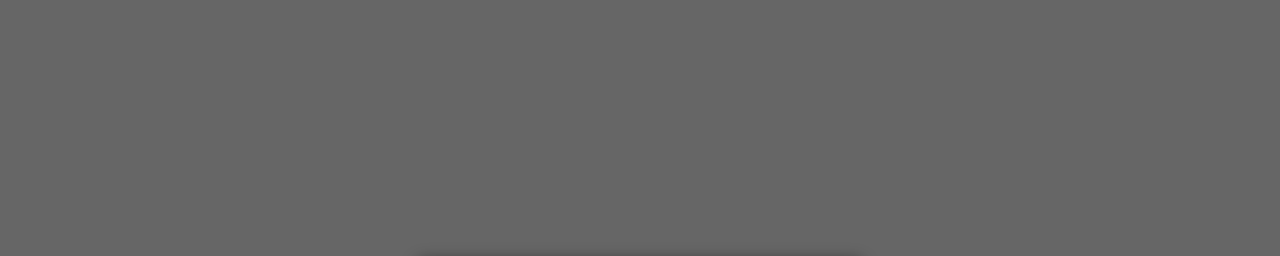
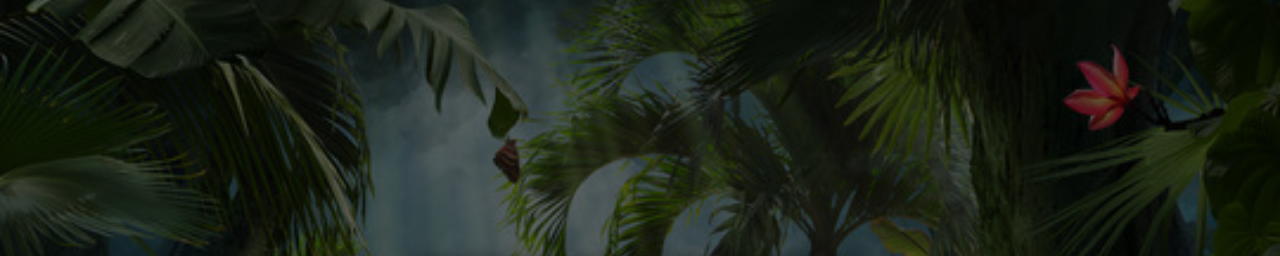
Before and after one commit to ecleesam/bp-seng-team-e, a plain HTML site: page src/index.html in a window 1280 px wide. Shown: the top 256 px of the page. Drawn offline with Linux system fonts and the light colour scheme.

Commit message:
changes to css file

```diff
--- a/src/style.css
+++ b/src/style.css
@@ -1,5 +1,5 @@
 body {
-  background-image: url("img/jungle.jpg");
+  background-image: url("../img/jungle.jpg");
   background-size: cover;
   background-position: center;
   background-repeat: no-repeat;
```
